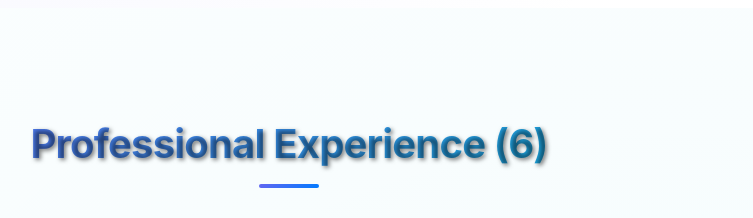
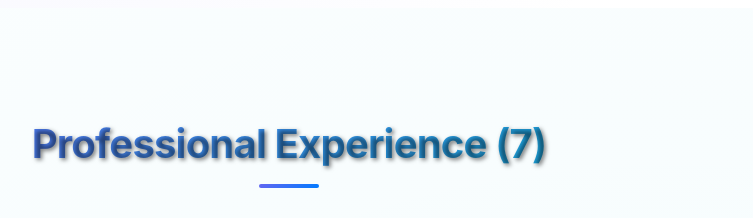
Before and after one commit to rafajovaneli/curriculo-react, a React (Create React App) app: page / in a window 1280 px wide. Shown: the part 3300-3518 px from the top of the page, without its empty margins (351-1104 px from the left). Built offline with nearby package versions, Linux system fonts and the light colour scheme; a web font is replaced by a local one.

Commit message:
feat(content): add GFT Group experience and set K2 end date to March 2021 per the CV

```diff
--- a/src/components/Experiencias.js
+++ b/src/components/Experiencias.js
@@ -145,7 +145,7 @@ const Experiencias = memo(function Experiencias() {
       },
       {
         empresa: "Developer K2 - Cliente Sura Seguros",
-        periodo: "Junho 2018 – Fevereiro 2021",
+        periodo: "Junho 2018 – Março 2021",
         resumo:
           "Soluções para seguros Property e Auto com Java Web, cloud e sustentação enterprise.",
         stack: ["Java", "Spring Boot", "AWS", "Azure", "SQL Server"],
@@ -167,6 +167,30 @@ const Experiencias = memo(function Experiencias() {
           "Experiência com Banco de Dados SQL Server, PL/SQL.",
           "Evidência de testes unitários (JUnit).",
           "Experiência em JAVA WEB tendo atuado com tecnologias como JavaScript, Json, JQuery, Spring Boot, JSF PrimeFaces, JSP, HTML.",
+        ],
+      },
+      {
+        empresa: "Developer GFT Group - Cliente Bradesco",
+        periodo: "Janeiro 2018 – Julho 2018",
+        resumo:
+          "Desenvolvimento Java Web em ambiente bancário, com ajuste de telas e Beans.",
+        stack: ["Java", "JSF PrimeFaces", "JSP", "JavaScript", "jQuery"],
+        contexto: "Banco",
+        destaques: [
+          "Desenvolvimento e ajuste de telas e Beans em Java Web.",
+          "Experiência com servidores Java: Tomcat, JBoss, Weblogic, Websphere e VRaptor.",
+        ],
+        atividades: [
+          "Experiência com metodologias ágeis (Scrum, Agile, Kanban).",
+          "Experiência com servidores de aplicação Java: Tomcat, Jboss, Weblogic, Websphere e VRaptor.",
+          "Experiência de arquitetura em soluções Web.",
+          "Experiência de desenvolvimento em projetos Web.",
+          "Desenvolvimento focado em ambiente AWB.",
+          "Uso de CWS e PDC.",
+          "Desenvolvimento e ajuste em telas.",
+          "Desenvolvimento e ajuste de Beans.",
+          "Evidência de testes unitários e integrados.",
+          "Experiência em JAVA WEB, tendo trabalhado com tecnologias como JavaScript, Json, JQuery, JSF PrimeFaces, JSP, HTML e XML.",
         ],
       },
     ],
@@ -297,7 +321,7 @@ const Experiencias = memo(function Experiencias() {
       },
       {
         empresa: "Developer K2 - Sura Insurance Client",
-        periodo: "June 2018 – February 2021",
+        periodo: "June 2018 – March 2021",
         resumo:
           "Insurance solutions for Property and Auto with Java Web, cloud and enterprise support.",
         stack: ["Java", "Spring Boot", "AWS", "Azure", "SQL Server"],
@@ -319,6 +343,30 @@ const Experiencias = memo(function Experiencias() {
           "Experience with SQL Server Database, PL/SQL.",
           "Evidence of unit testing (JUnit).",
           "Experience in JAVA WEB having worked with technologies such as JavaScript, Json, JQuery, Spring Boot, JSF PrimeFaces, JSP, HTML.",
+        ],
+      },
+      {
+        empresa: "Developer GFT Group - Bradesco Client",
+        periodo: "January 2018 – July 2018",
+        resumo:
+          "Java Web development in a banking environment, including screen and Bean adjustments.",
+        stack: ["Java", "JSF PrimeFaces", "JSP", "JavaScript", "jQuery"],
+        contexto: "Banking",
+        destaques: [
+          "Development and adjustment of screens and Beans in Java Web.",
+          "Experience with Java application servers: Tomcat, JBoss, Weblogic, Websphere and VRaptor.",
+        ],
+        atividades: [
+          "Experience with agile methodologies (Scrum, Agile, Kanban).",
+          "Experience with Java application servers: Tomcat, JBoss, Weblogic, Websphere and VRaptor.",
+          "Architectural experience in Web solutions.",
+          "Development experience in Web projects.",
+          "Development focused on the AWB environment.",
+          "Use of CWS and PDC.",
+          "Development and adjustments on screens.",
+          "Development and adjustment of Beans.",
+          "Evidence of unit and integrated testing.",
+          "Experience in JAVA WEB, having worked with technologies such as JavaScript, JSON, JQuery, JSF PrimeFaces, JSP, HTML and XML.",
         ],
       },
     ],
```
